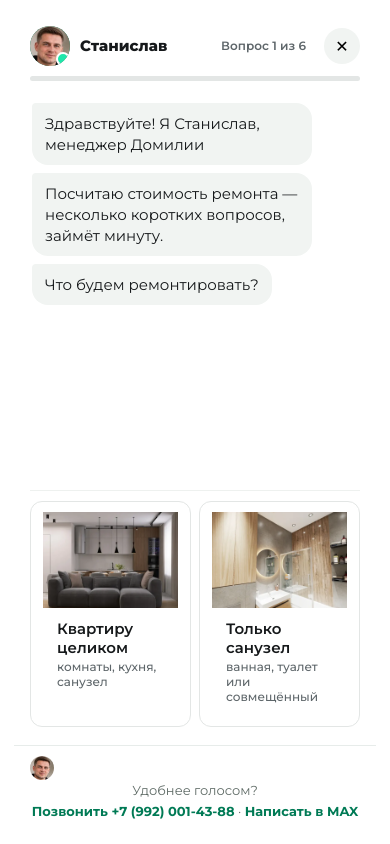
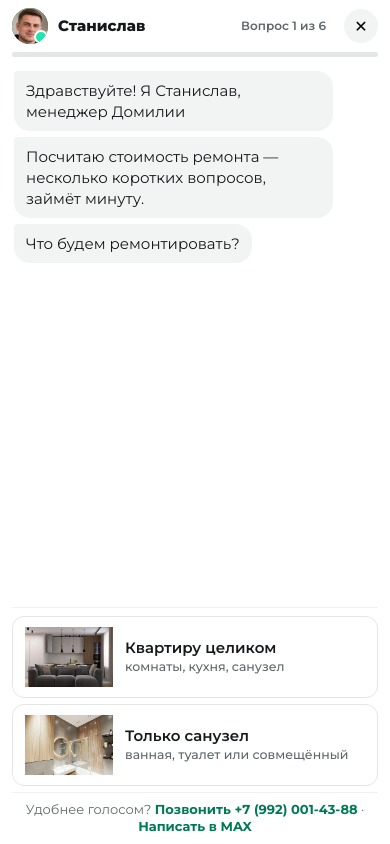
Before and after one commit to skvesna010-create/remont, a plain HTML site: page index.html in a window 390 px wide. Both pictures are taken after a click on the link "Получить дизайн-проект". Shown: the part 2448-3292 px from the top of the page. Drawn offline with Linux system fonts and the light colour scheme.

Commit message:
Квиз на телефоне: переписка видна, варианты ответа компактными строками, контакты одной строкой
Co-Authored-By: Claude Opus 5.5 <noreply@anthropic.com>
Claude-Session: https://claude.ai/code/session_01Mfd5euHWwqn3Rz2mvt8gri

```diff
--- a/style.css
+++ b/style.css
@@ -546,3 +546,15 @@ body.ms .qz.app{inset:auto;left:50%;top:50%;transform:translate(-50%,-50%);width
 @media(max-width:760px){.ms-gfs{grid-template-columns:1fr}}
 .ms-inc{display:grid;grid-template-columns:repeat(4,minmax(0,1fr));gap:14px}.ms-inc>div{background:#fff;border:1px solid var(--line);border-radius:14px;padding:18px;display:flex;flex-direction:column;gap:6px}.ms-inc span{width:30px;height:30px;border-radius:50%;background:var(--g);color:#fff;display:grid;place-items:center;font-weight:600;font-size:14px}.ms-inc b{font-weight:600;font-size:16px}.ms-inc small{font-size:14px;color:var(--muted);line-height:1.45}
 @media(max-width:980px){.ms-inc{grid-template-columns:repeat(2,minmax(0,1fr))}}@media(max-width:560px){.ms-inc{grid-template-columns:1fr}}
+/* квиз окном на телефоне: переписка видна, варианты компактные */
+@media(max-width:760px){
+.qz.app{padding:calc(8px + env(safe-area-inset-top)) 12px calc(8px + env(safe-area-inset-bottom))}
+.qz.app .qz-h{padding:0}.qz.app .mg i,.qz.app .mg-a{width:36px!important;height:36px!important}.qz.app .mg b{font-size:15px}.qz.app .qz-x{width:34px;height:34px}
+.qz.app .qz-bar{margin:8px 0 0}.qz.app .qz-b{padding:8px 0 0}
+.qz.app .ch{gap:6px;padding:6px 2px 8px}.qz.app .cm{font-size:15px;padding:9px 12px;max-width:88%}
+.qz.app .ch-o{max-height:46vh;padding-top:8px}
+.qz.app .ch-o .opts.c2{grid-template-columns:1fr;gap:6px}
+.qz.app .ch-o .opt.ph{flex-direction:row;align-items:center;min-height:0}.qz.app .ch-o .opt.ph img{width:88px!important;height:60px!important;flex:none;object-fit:cover}.qz.app .ch-o .opt.ph span{padding:6px 12px;font-size:15px}.qz.app .ch-o .opt.ph span small{font-size:12.5px}
+.qz.app .ch-o .opt{padding-top:10px;padding-bottom:10px}
+.qz.app .qz-ct{flex:none;margin:6px 0 0;padding:8px 0 0;font-size:13px;line-height:1.35;border-top:1px solid #eef1ef}.qz.app .qz-ct-a{display:none}
+}
```
